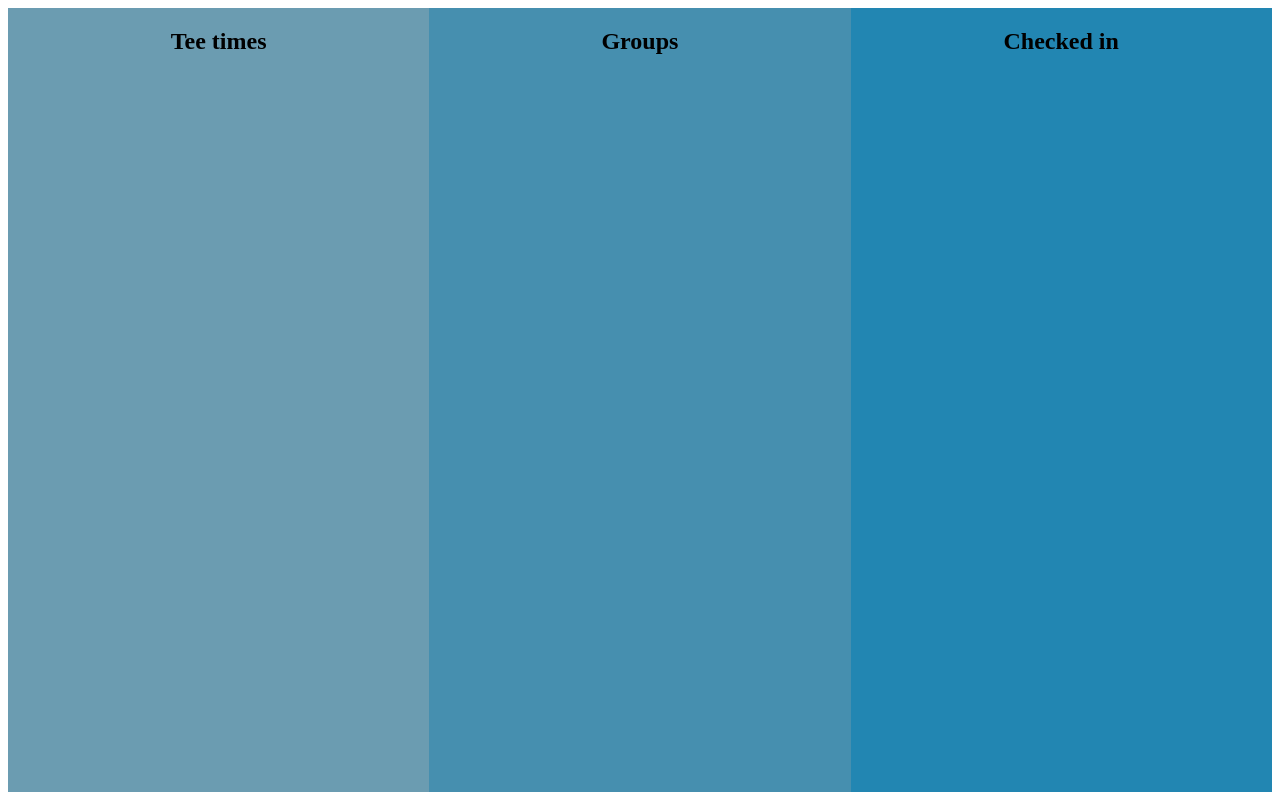
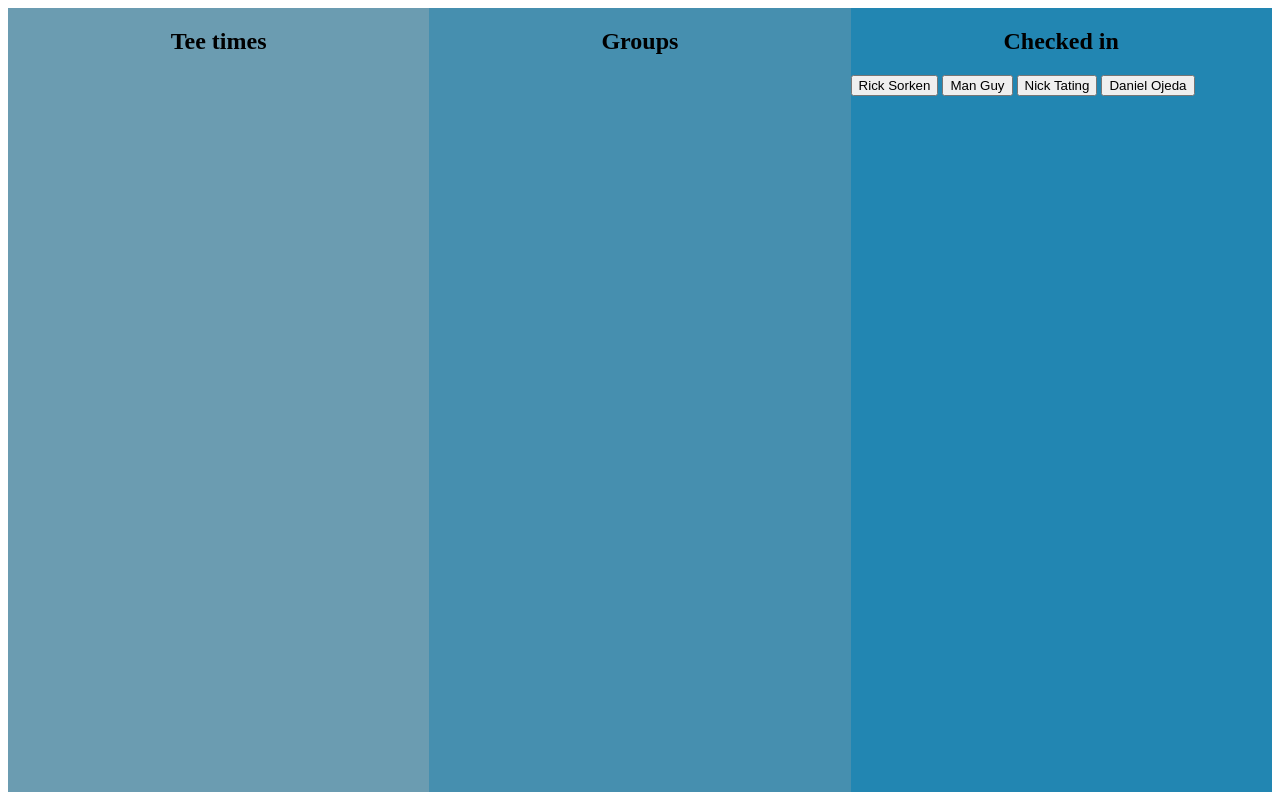
Before and after one commit to Danielo814/course_advisor, a plain HTML site: page index.html in a window 1280 px wide. Drawn offline with Linux system fonts and the light colour scheme.

Commit message:
add draggable buttons in different div

```diff
--- a/index.html
+++ b/index.html
@@ -8,11 +8,15 @@
             <div class="column green-background" draggable="true">
                 <h2>Tee times</h2>
             </div>
-            <div class="column blue-background">
+            <div class="column blue-background" draggable="true">
                 <h2>Groups</h2>
             </div>
-            <div class="column red-background">
+            <div class="column red-background" draggable="true">
                 <h2>Checked in</h2>
+                <button class="item-list block" draggable="true">Rick Sorken</button>
+                <button class="item-list block" draggable="true">Man Guy</button>
+                <button class="item-list block" draggable="true">Nick Tating</button>
+                <button class="item-list block" draggable="true">Daniel Ojeda</button>
             </div>
         </div>
     </body>
```
